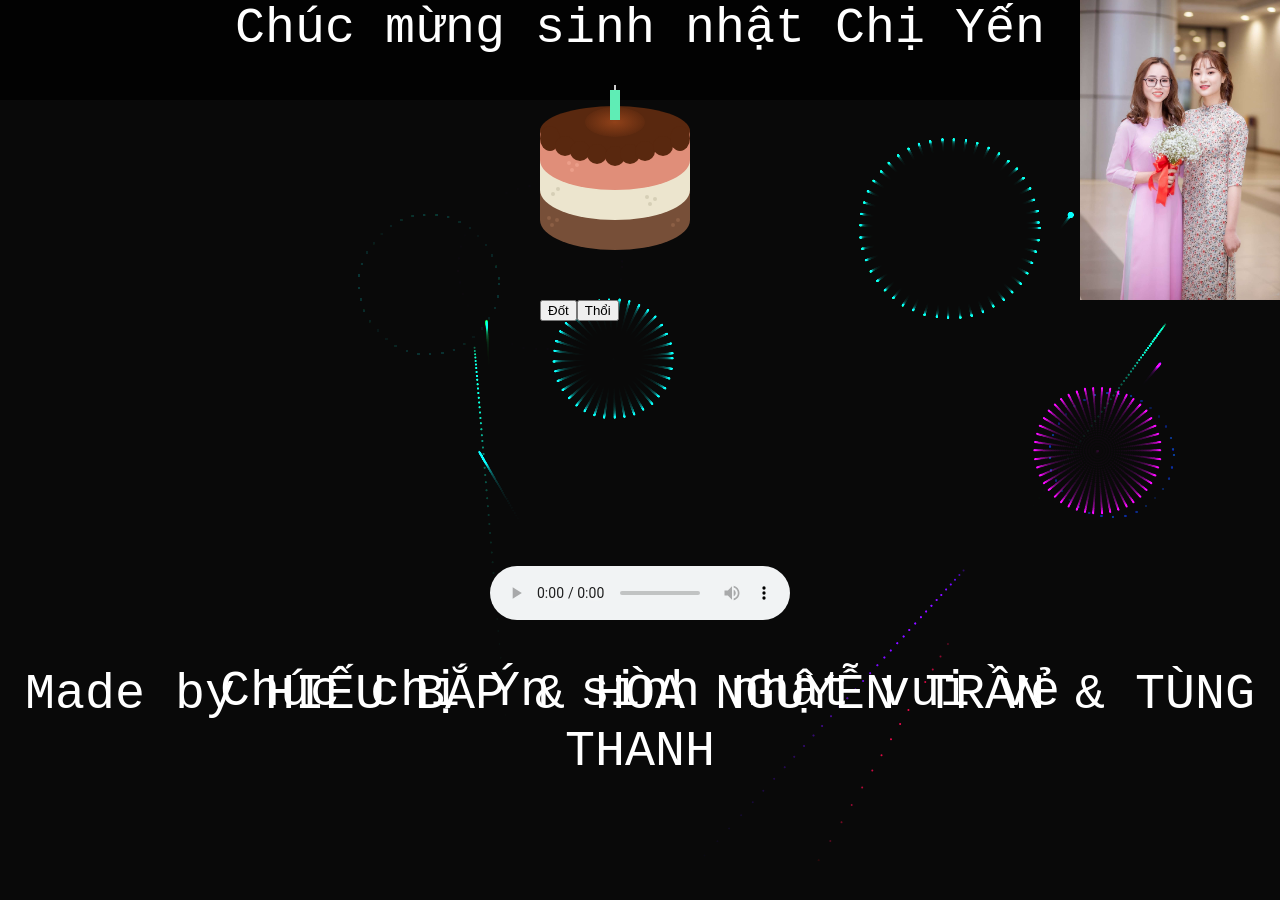
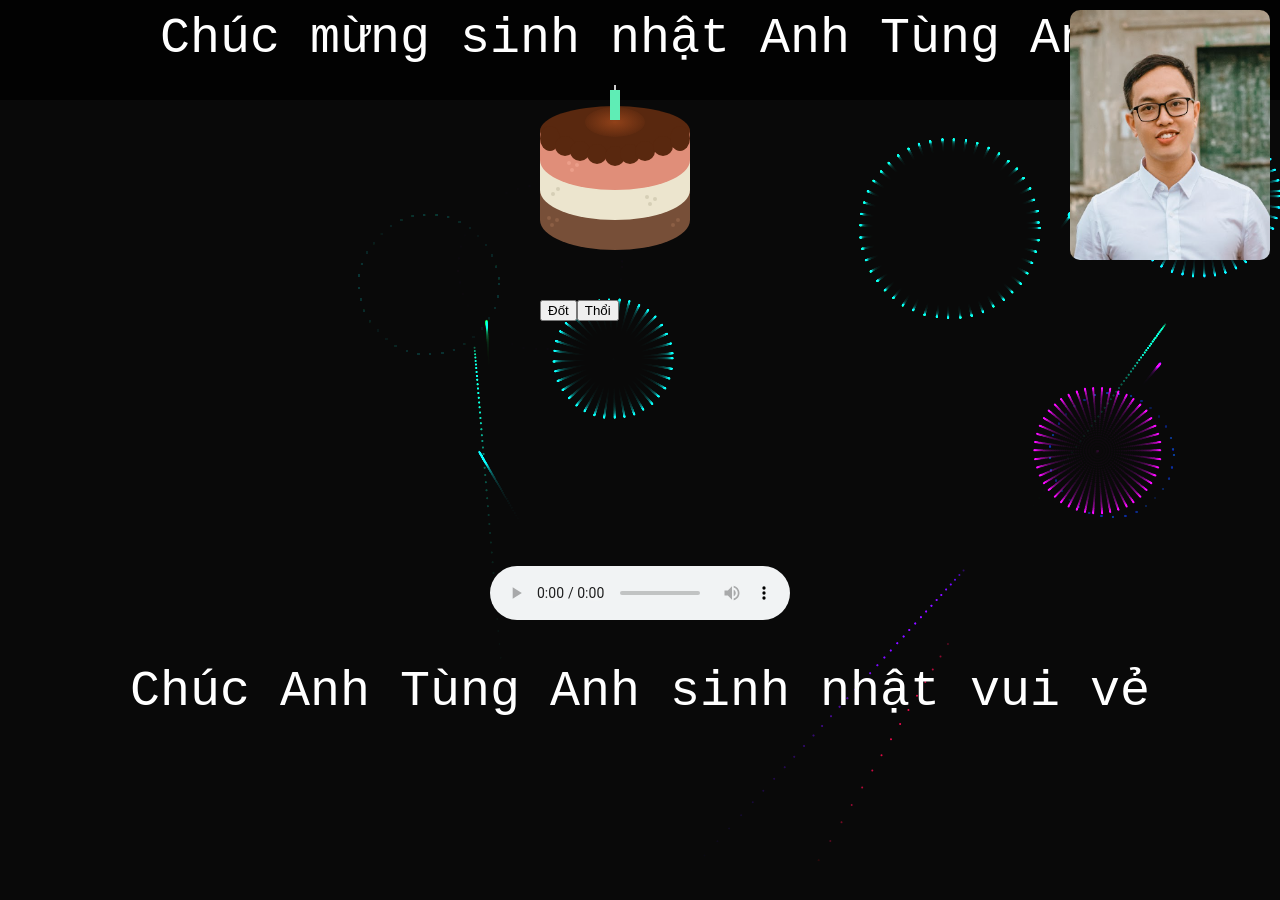
Before and after one commit to tuandq2112/linhtinh, a React (Create React App) app: page /cake in a window 1280 px wide. Built offline with nearby package versions, Linux system fonts and the light colour scheme.

Commit message:
#optimie code

```diff
--- a/src/pages/Cake/index.js
+++ b/src/pages/Cake/index.js
@@ -1,5 +1,4 @@
 import React, { useState } from "react";
-import { ReactMic } from "react-mic";
 import { CakeWrapper } from "./styled";
 
 function Cake() {
@@ -62,13 +61,13 @@ function Cake() {
           left: 0,
           fontSize: "50px",
           position: "fixed",
-          top: 0,
+          top: 10,
           width: "100vw",
           textAlign: "center",
           // background: 'white'
         }}
       >
-        Chúc mừng sinh nhật Chị Yến
+        Chúc mừng sinh nhật Anh Tùng Anh
       </div>
 
       <div
@@ -83,7 +82,7 @@ function Cake() {
           // background: 'white'
         }}
       >
-        Chúc chị Ýn sinh nhật vui vẻ
+        Chúc Anh Tùng Anh sinh nhật vui vẻ
       </div>
       <div
         style={{
@@ -97,11 +96,18 @@ function Cake() {
           // background: 'white'
         }}
       >
-        Made by HIẾU BẮP & HÒA NGUYỄN TRẦN & TÙNG THANH
+        {/* Made by C */}
       </div>
       <img
-        style={{ position: "fixed ", top: 0, right: 0, width: 200, height: 300 }}
-        src={require("./yen.png")}
+        style={{
+          position: "fixed ",
+          top: 10,
+          right: 10,
+          width: 200,
+          height: 250,
+          borderRadius: "10px",
+        }}
+        src={require("./atunganh.png")}
       />
       <div style={{ position: "absolute", marginTop: "200px" }}>
         {/* <ReactMic
--- /dev/null
+++ b/src/pages/Web3/styled.js
@@ -0,0 +1,3 @@
+import styled from "styled-components";
+
+export const Web3Wrapper = styled.div``;
```
Also changed, not shown: src/pages/Web3/index.js (added, +8 -0 lines), src/pages/Cake/atunganh.png (added).
